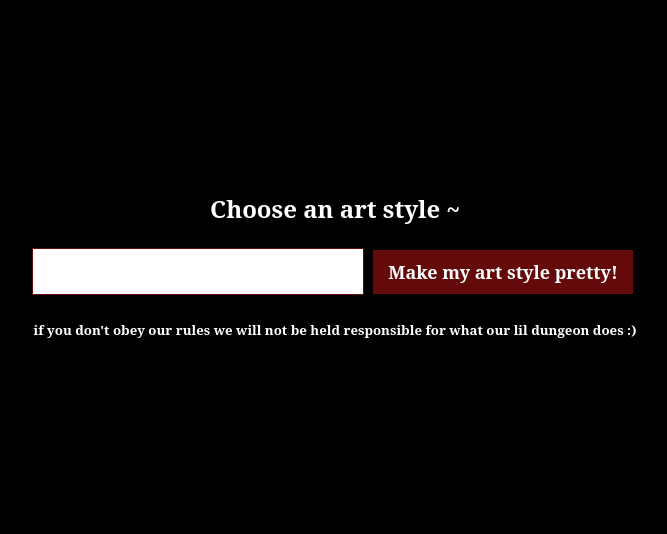
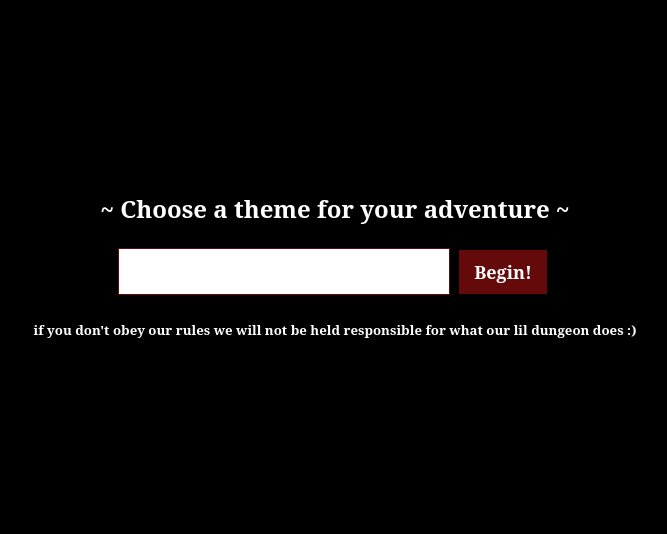
Before and after one commit to kylethmas/GUTS22, a Flask app: page /art_style in a window 1280 px wide. Shown: the part 169-703 px from the top of the page, without its empty margins (305-972 px from the left). Run offline with Flask 2, Linux system fonts and the light colour scheme; some libraries are stand-ins or nearby versions; some web fonts are replaced.

Commit message:
make game pretty

```diff
--- a/JP/AI dungeon/app/app.py
+++ b/JP/AI dungeon/app/app.py
@@ -61,6 +61,19 @@ def game():
             #return render_template('game.html', user_image = output_url)
     return return_type
 
+
+def listToString(s):
+
+    # initialize an empty string
+    str1 = ""
+
+    # traverse in the string
+    for ele in s:
+        str1 += ele
+
+    # return string
+    return str1
+
 def play_game(user_input):
 
     model = replicate.models.get("stability-ai/stable-diffusion")
@@ -82,7 +95,8 @@ def play_game(user_input):
     except:
         play_game(user_input)
 
-    return render_template('game.html', user_image = output_url, page_text = session['text_display'])
+    page_text = listToString(session['text_display'])
+    return render_template('game.html', user_image = output_url, page_text = page_text)
     #print("in the game")
     #print(session['location'])
 
--- a/JP/AI dungeon/app/templates/art_style.html
+++ b/JP/AI dungeon/app/templates/art_style.html
@@ -3,11 +3,11 @@
 {% block content %}
 
 <div class='main'>
-	<h2> Choose an art style ~ </h2>
+	<h2> ~ Choose a theme for your adventure ~ </h2>
 
 	<form method='POST'>
 		<input type="text" id="art_style" name="art_style" class="input"/>
-        <a href=game><button class='play' type="submit"> Make my art style pretty!</button> </a>
+        <a href=game><button class='play' type="submit"> Begin!</button> </a>
     </form>
 	<h5> if you don't obey our rules we will not be held responsible for what our lil dungeon does :) </h5>
     </form>
--- a/JP/AI dungeon/app/templates/game.html
+++ b/JP/AI dungeon/app/templates/game.html
@@ -3,10 +3,11 @@
 {% block content %}
 
 <div class='main'>
-	<h2 style = "margin-bottom: 10px; padding-bottom: 0px;"> typey type type ~ </h2>
+	<!-- <h2 style = "margin-bottom: 10px; padding-bottom: 0px;"> typey type type ~ </h2> -->
 	<img src="{{ user_image }}" alt="User Image">
 
 	<p> {{ page_text }} </p>
+	<P> What do you do now? </P>
 	<form method='POST'>
 		<input type="text" id="user_input" name="user_input" class="input"/>
         <button class='play' type="submit">Enter if you dare</button> </a>
--- a/JP/AI dungeon/app/templates/index.html
+++ b/JP/AI dungeon/app/templates/index.html
@@ -9,7 +9,7 @@
 
 
 <div class='setup'>
-	<a href=location><button class='play'>Click here to begin your adventure. </button> </a>
+	<a href=location><button class='play'>Click here to begin your adventure! </button> </a>
 </div>
 
 
```
Also changed, not shown: 3 other files.
